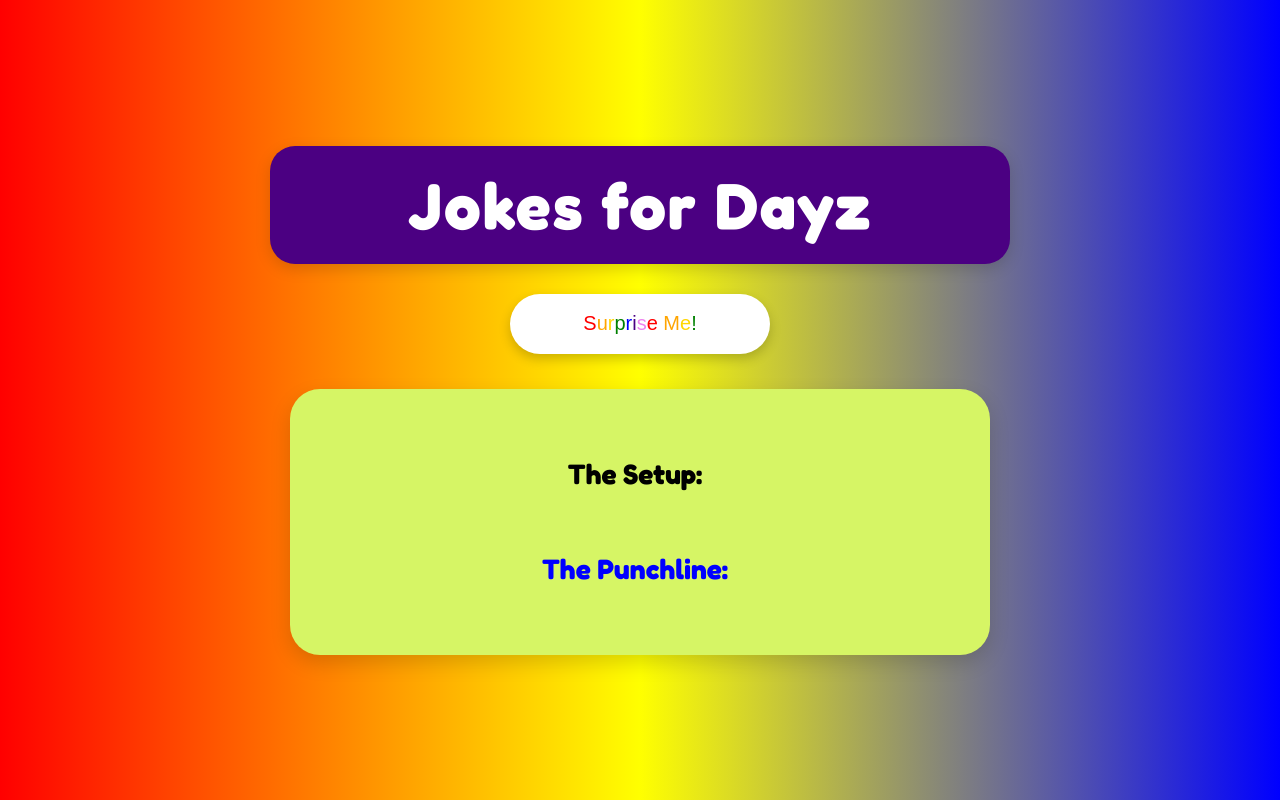
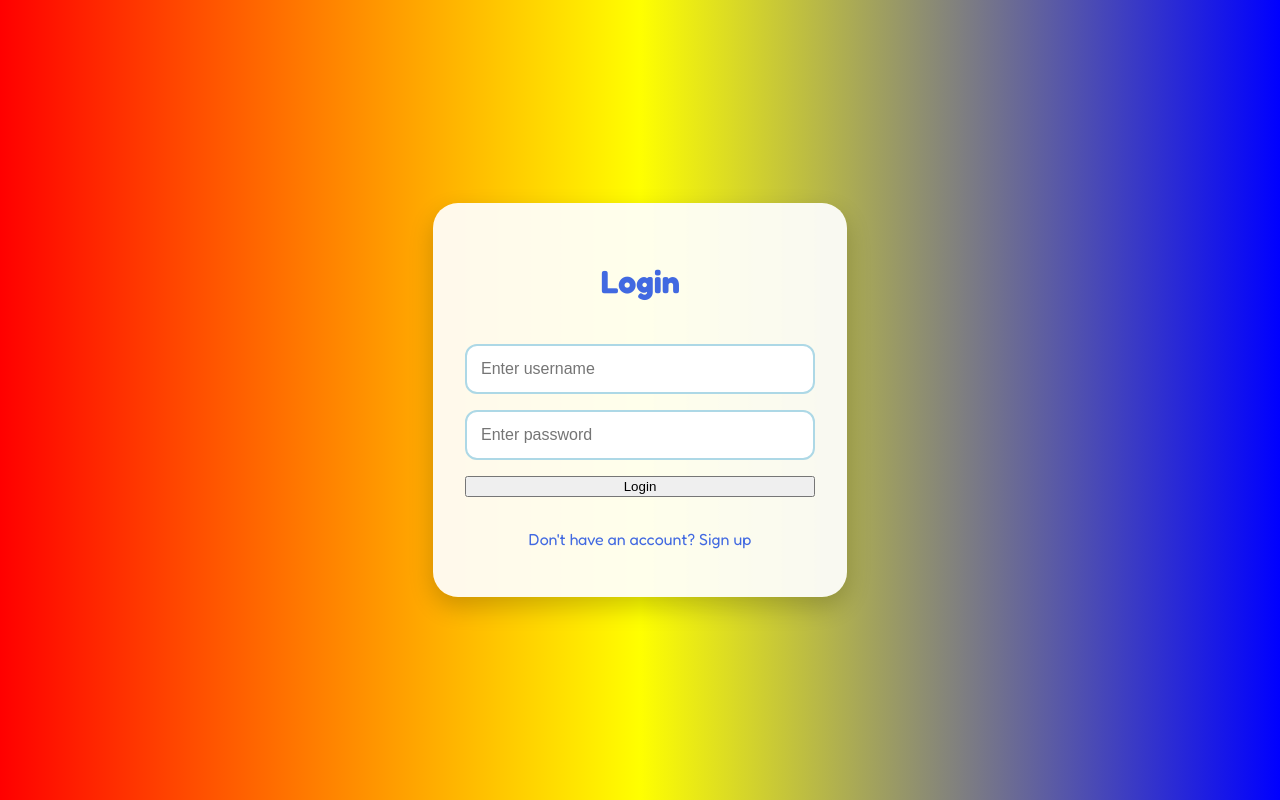
Before and after one commit to sabbycorrie-cyber/r5-my-react-app, a React (Vite) app in the folder r5-my-react-app/: page / in a window 1280 px wide. Built offline with nearby package versions, Linux system fonts and the light colour scheme.

Commit message:
"Created login page, localStorage auth, and updated UI styling"

```diff
--- a/r5-my-react-app/src/App.jsx
+++ b/r5-my-react-app/src/App.jsx
@@ -1,13 +1,22 @@
 import { useState, useEffect } from "react";
-import API from "./Pages/Home.jsx"
+import Login from "./Pages/Login.jsx";
+import Home from "./Pages/Home.jsx";
 
 function App() {
 
+  const [user, setUser] = useState(
+    JSON.parse(localStorage.getItem("activeUser"))
+  );
+
   return (
     <div>
-      <API />
+      {user ? (
+        <Home user={user} setUser={setUser} />
+      ) : (
+        <Login setUser={setUser} />
+      )}
     </div>
-  )
+  );
 }
 
-export default App
+export default App;
--- a/r5-my-react-app/src/Pages/Home.jsx
+++ b/r5-my-react-app/src/Pages/Home.jsx
@@ -2,11 +2,7 @@ import React, { useEffect, useState } from "react";
 import API from "./API";
 
 function Home () {
-    return (
-        <div>
-            <API />
-        </div>
-    );
+    return <API />;
 }
 
 export default Home;
--- /dev/null
+++ b/r5-my-react-app/src/Pages/Login.jsx
@@ -0,0 +1,103 @@
+import {useState} from "react";
+
+function Login({ setUser }) {
+
+    /* Form state */
+    const [username, setUsername] = useState("");
+    const [password, setPassword] = useState("");
+    const [email, setEmail] = useState("");
+    const [isLogin, setIsLogin] = useState(true);
+
+    /* Form form submission */
+    const handleSubmit = (e) => {
+
+        // Stop default form reload
+        e.preventDefault();
+
+        // Validate required fields
+        if (!username || !password) {
+            alert("Please fill in both fields");
+        return;
+        }
+
+        /* Login flow */
+        if (isLogin) {
+
+        // Retrieve saved user
+        const storedUser = JSON.parse(localStorage.getItem(username));
+
+        // Verify login credentials
+        if (storedUser && storedUser.password === password) {
+
+                //Set active user
+                setUser(storedUser);
+                } else {
+                    alert("Incorrect username or password");
+                }
+        }
+
+        /* Sign up flow */
+        else {
+
+            // Create user data
+            const newUser = { username, password, email };
+
+            // Store user locally
+            localStorage.setItem(username, JSON.stringify(newUser));
+
+            // Start user session
+            setUser(newUser);
+        }
+    };
+
+    /* Render login form */
+    return (
+        <div className="auth-container">
+            <div className="auth-card">
+            <h2>{isLogin ? "Login" : "Sign Up"}</h2>
+
+            <form onSubmit={handleSubmit} className="form">
+                <input
+                    type="text"
+                    id="username"
+                    name="username"
+                    placeholder="Enter username"
+                    value={username}
+                    onChange={(e) => setUsername(e.target.value)}
+                />
+
+                <input
+                    type="password"
+                    id="password"
+                    name="password"
+                    placeholder="Enter password"
+                    value={password}
+                    onChange={(e) => setPassword(e.target.value)}
+                />
+
+                {!isLogin && (
+                <input
+                    type="email"
+                    id="email"
+                    name="email"
+                    placeholder="Enter your email"
+                    value={email}
+                    onChange={(e) => setEmail(e.target.value)}
+                    />
+                )}
+
+                <button type="submit">
+                    {isLogin ? "Login" : "Sign Up"}
+                </button>
+            </form>
+
+            <p onClick={() => setIsLogin(!isLogin)}>
+
+                {isLogin ? "Don't have an account? Sign up" : "Already have an account? Login"}
+            </p>
+            </div>
+        </div>
+    );
+}
+
+export default Login;
--- a/r5-my-react-app/src/index.css
+++ b/r5-my-react-app/src/index.css
@@ -51,7 +51,10 @@ h1 {
   border-radius: 50px;
   cursor: pointer;
   margin-bottom: 35px;
-  font-size: 20px;
+  font-size: 32px;
+  font-weight: 900;
+  letter-spacing: 1px;
+  text-shadow: 0px 2px 4px rgba(0,0, 255, 0.2);
   background: white;
   box-shadow: 0px 5px 12px rgba(0,0,0,0.2);
   transition: 0.2s;
@@ -166,3 +169,89 @@ h1 {
 .violet {
   color: violet;
 }
+
+.auth-container {
+  min-height: 100vh;
+  display: flex;
+  justify-content: center;
+  align-items: center;
+}
+
+.auth-card {
+  background: rgba(255, 255, 255, 0.92);
+  padding: 32px;
+  width: 90%;
+  max-width: 350px;
+  border-radius: 25px;
+  box-shadow: 0px 10px 25px rgba(0,0,0,0.2);
+  display: flex;
+  flex-direction: column;
+  gap: 16px;
+  transition: all 0.3s ease;
+}
+
+.auth-card:hover {
+  transform: translateY(-5px);
+  box-shadow: 0px 15px 35px rgba(0,0, 255, 0.2);
+}
+
+.auth-card h2 {
+  text-align: center;
+  color: royalblue;
+  font-size: 32px;
+}
+
+.form {
+  display: flex;
+  flex-direction: column;
+  gap: 16px;
+}
+
+.form input {
+  padding: 14px;
+  border-radius: 12px;
+  border: 2px solid lightblue;
+  font-size: 16px;
+  transition: 0.3s ease;
+}
+
+.form input:hover {
+  border-color: royalblue;
+}
+
+.form input:focus {
+  outline: none;
+  border-color: royalblue;
+  box-shadow: 0px 0px 10px rgba(65, 105, 225, 0.4);
+}
+
+.form button:hover {
+  background: blue;
+  transform: scale(1.03);
+  box-shadow: 0px 8px 20px rgba(0, 0, 255, 0.3);
+}
+
+.auth-card p {
+  text-align: center;
+  color: royalblue;
+  cursor: pointer;
+  transition: 0.3s ease;
+}
+
+.auth-card p:hover {
+  color: darkblue;
+  transform: scale(1.02);
+}
+
+@media (max-width: 480px) {
+  .auth-card {
+    padding: 24px;
+  }
+  .auth-card h2 {
+    font-size: 26px;
+  }
+  .form input,
+  .form button {
+    font-size: 14px;
+  }
+}
```
